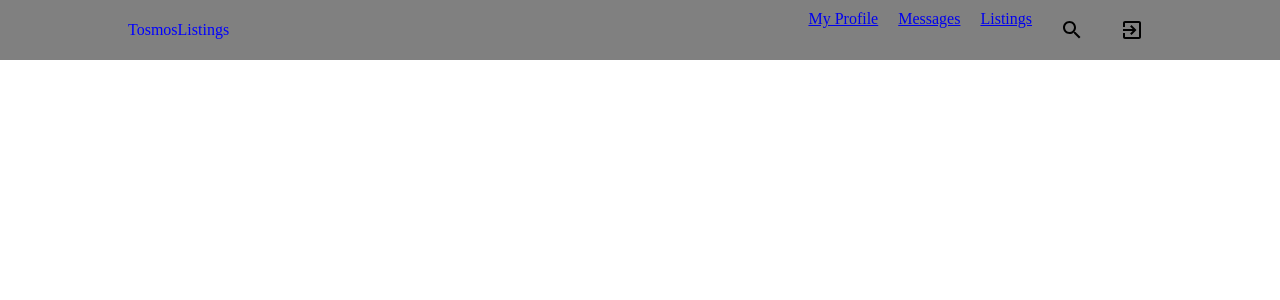
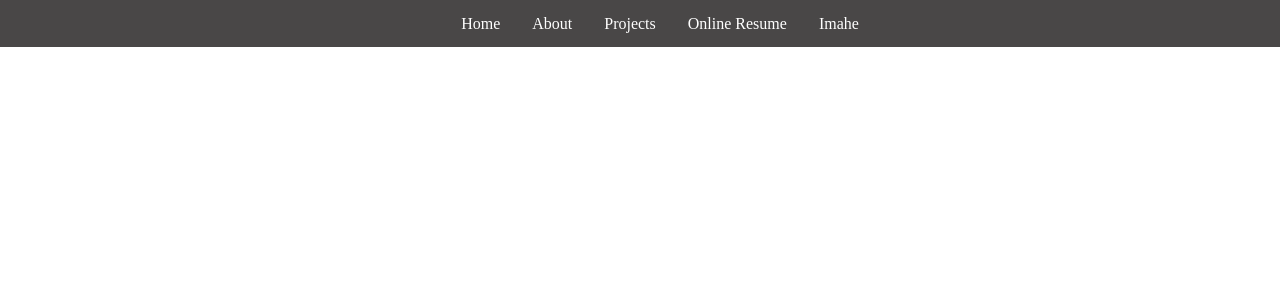
Before and after one commit to icp049/landingpageTest, a React (Create React App) app: page / in a window 1280 px wide. Shown: the top 300 px of the page. Built offline with nearby package versions, Linux system fonts and the light colour scheme.

Commit message:
reinvented navbar

```diff
--- a/package.json
+++ b/package.json
@@ -12,6 +12,7 @@
     "@testing-library/user-event": "^13.5.0",
     "react": "^18.2.0",
     "react-dom": "^18.2.0",
+    "react-icons": "^4.10.1",
     "react-router-dom": "^6.15.0",
     "react-scripts": "5.0.1",
     "web-vitals": "^2.1.4"
--- a/src/navbars/Landingpagenavbar.jsx
+++ b/src/navbars/Landingpagenavbar.jsx
@@ -1,64 +1,43 @@
-import { Box, IconButton } from '@mui/material';
-import {
-
-  SearchOutlined,
-  ExitToAppOutlined, // 1. Import the ExitToAppOutlined icon
-} from '@mui/icons-material';
-import { Link } from 'react-router-dom';
-import styled from '@emotion/styled';
-
+import React, { useState } from 'react';
+import { FaBars, FaTimes } from 'react-icons/fa';
+import styles from './Landingpagenavbar.module.css';
 
 const Landingpagenavbar = () => {
+  const [click, setClick] = useState(false);
 
+  const handleClick = () => setClick(!click);
+  const closeMenu = () => setClick(false);
 
   return (
-    <Box
-      display="flex"
-      alignItems="center"
-      width="100%"
-      height="60px"
-      backgroundColor="grey"
-      color="black"
-      position="fixed"
-      top="0"
-      left="0"
-      zIndex="2"
-    >
-      <Box
-        width="80%"
-        margin="auto"
-        display="flex"
-        justifyContent="space-between"
-        alignItems="center"
-      >
-        <Box
-          sx={{ ':hover': { cursor: "pointer" } }}
-          color="blue"
-        >
-          TosmosListings
-        </Box>
+    <div className={styles.header}>
+      <nav className={styles.navbar}>
 
-        <Box
-          display="flex"
-          justifyContent="space-between"
-          columnGap="20px"
-          zIndex="2"
-        >
-          <Link to="">My Profile</Link>
-          <Link to="">Messages</Link>
-          <Link to="">Listings</Link>
-
-          <IconButton sx={{ color: "black" }}>
-            <SearchOutlined />
-          </IconButton>
-
-          {/* Logout Button */}
-          <IconButton sx={{ color: "black" }} >
-            <ExitToAppOutlined />
-          </IconButton>
-        </Box>
-      </Box>
-    </Box>
+        <div className={styles.hamburger} onClick={handleClick}>
+          {click ? (
+            <FaTimes size={30} style={{ color: '#ffffff' }} />
+          ) : (
+            <FaBars size={30} style={{ color: '#ffffff' }} />
+          )}
+        </div>
+        <ul className={click ? `${styles['nav-menu']} ${styles.active}` : styles['nav-menu']}>
+          <li className={styles['nav-item']}>
+            <a href='/' onClick={closeMenu}>Home</a>
+          </li>
+          <li className={styles['nav-item']}>
+            <a href='#about' onClick={closeMenu}>About</a>
+          </li>
+          <li className={styles['nav-item']}>
+            <a href='#projects' onClick={closeMenu}>Projects</a>
+          </li>
+          <li className={styles['nav-item']}>
+            <a href='#resume' onClick={closeMenu}>Online Resume</a>
+          </li>
+          <li className={styles['nav-item']}>
+            <a href='#imahe' onClick={closeMenu}>Imahe</a>
+          </li>
+        </ul>
+      </nav>
+    </div>
   );
 };
 
--- /dev/null
+++ b/src/navbars/Landingpagenavbar.module.css
@@ -0,0 +1,115 @@
+.header {
+    position: fixed;
+    height: 47px;
+    width: 100%;
+    top: 0;
+    left: 0;
+    z-index: 1;
+    transition: .3s ease-in;
+    overflow: hidden;
+    background-color: rgba(54, 52, 52, 0.9);
+
+}
+
+.header .navbar {
+    display: flex;
+    justify-content: center; /* Center the items horizontally */
+    align-items: center; /* Center the items vertically */
+    max-width: 1240px;
+    margin: auto;
+    height: 100%;
+    padding: 0 1rem;
+}
+
+.header .nav-menu a {
+    color: #ffffff;
+    text-decoration: none;
+}
+
+.header .navbar img {
+    width: 250px;
+    height: auto;
+}
+
+.header .nav-menu {
+    display: flex;
+    list-style: none;
+}
+
+.header .nav-item {
+    padding: 1rem;
+    font-weight: 500;
+
+
+}
+
+.nav-item .active {
+    padding-bottom: 12px;
+    border-bottom: 3px solid var(--secondary-color);
+}
+
+.header .nav-item a:hover {
+    padding-bottom: 12px;
+    border-bottom: 3px solid var(--secondary-color);
+}
+
+.hamburger {
+    display: none;
+}
+
+.header .navbar .hamburger {
+    margin-left: 1rem; /* Keep the hamburger menu aligned to the left */
+}
+
+@media screen and (max-width: 940px) {
+    .header {
+        max-width: 100%;
+        background-color: rgba(0,0,0,.9);
+    }
+
+    .header .navbar {
+        max-width: 100%;
+    }
+
+    .hamburger {
+        display: block;
+        margin-left: 1rem; /* Keep the hamburger menu aligned to the left */
+        margin-right: auto;
+    }
+
+    .nav-menu {
+        position: fixed;
+        left: -120%;
+        top: 90px;
+        flex-direction: column;
+        background-color: rgba(0,0,0,.9);
+        width: 100%;
+        height: 90vh;
+        z-index: 999;
+        text-align: center; /* Center the navigation items horizontally */
+        justify-content: center; /* Center the navigation items vertically */
+        transition: .7s;
+        align-items: center;
+    }
+
+    .nav-menu.active {
+        left: 0;
+    }
+
+    .nav-item {
+
+        margin: 1.5rem 0;
+
+    }
+    .nav-item a{
+        padding-right:70px
+    }
+
+    .header .navbar img {
+        width: 150px;
+    }
+}
+
+.header .nav-menu a:hover {
+    color: rgb(218, 83, 20);
+}
```
Also changed, not shown: 1 other file (tests, documents, lock files or other folders).
